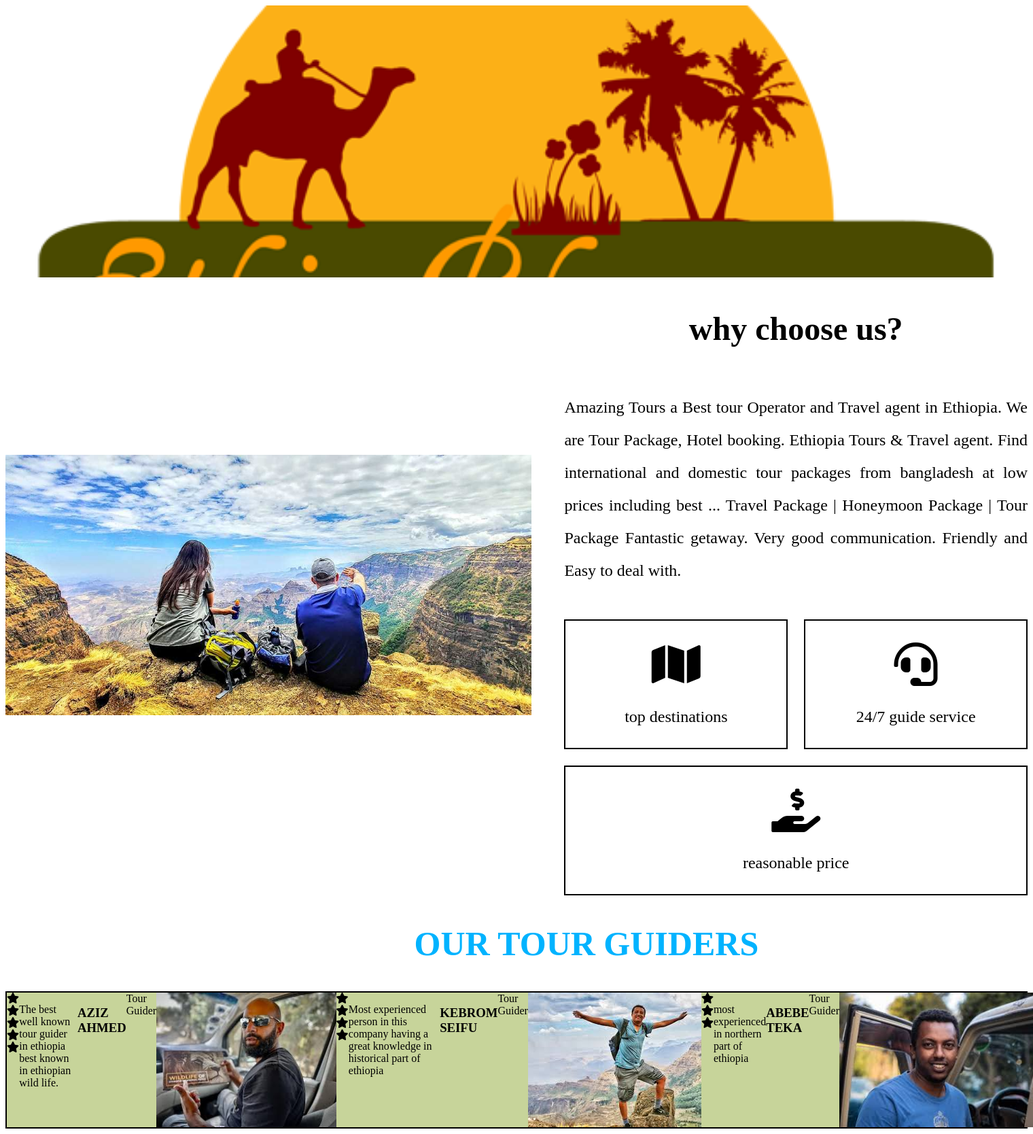
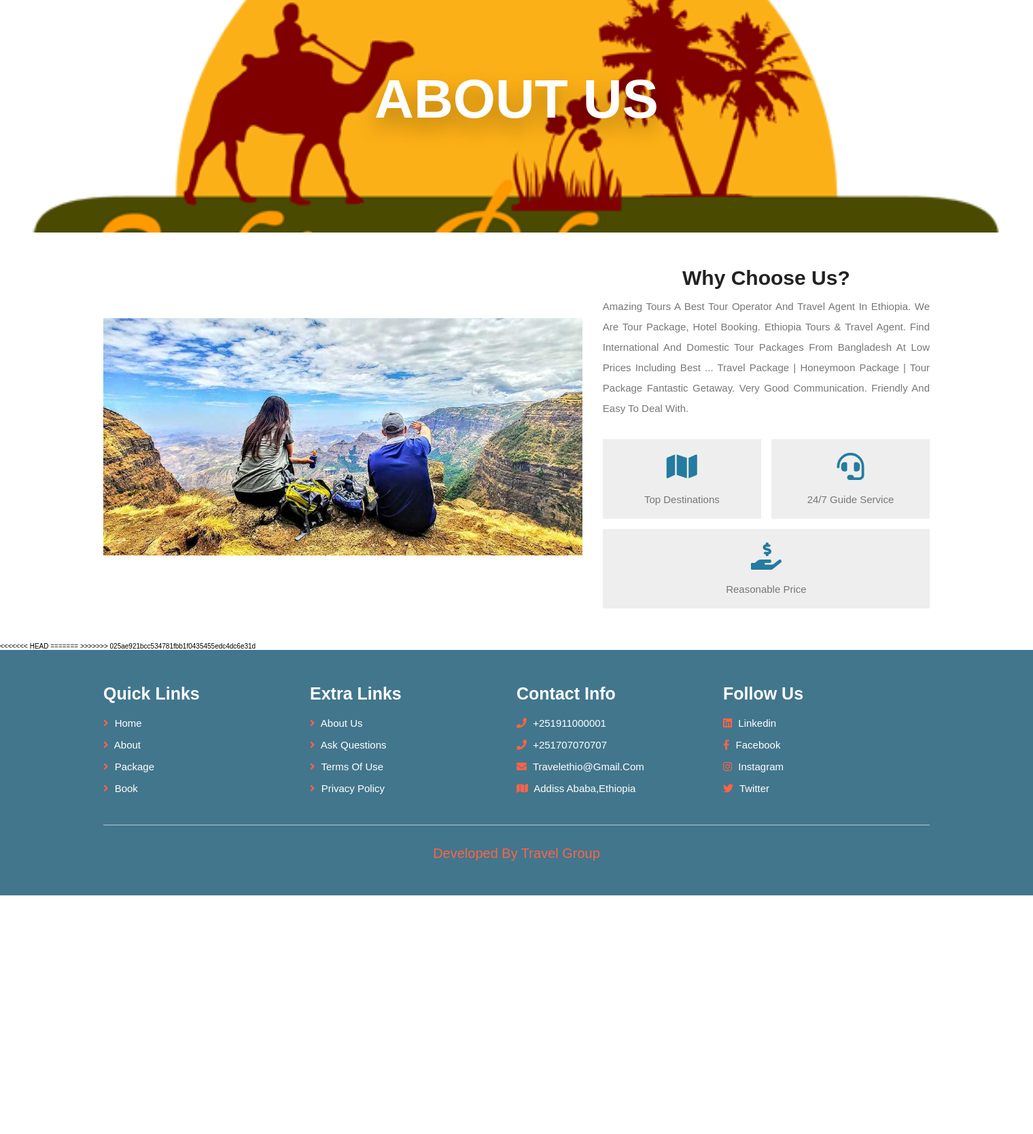
Before and after one commit to yared-abera/travel-and-tour-Guidance-project, a PHP site: page /about.php in a window 1520 px wide; the page is wider, and only the part inside the window is pictured. Shown: that part at 68% size. After the commit the page ends 1317 px from the top of that part, so only its background shows below. Run offline with PHP 8.4, Linux system fonts and the light colour scheme.

Commit message:
about section footer added

```diff
--- a/about.php
+++ b/about.php
@@ -10,9 +10,21 @@
 
    <link rel="stylesheet" href="https://cdnjs.cloudflare.com/ajax/libs/font-awesome/5.15.4/css/all.min.css">
    <link rel="stylesheet" href="css/about.css">
+    <script>
+       $(document).ready(function(){
+           $(".scroll-top").click(function() {
+               $("html, body").animate({
+                  scrollTop: 0
+             }, "slow");
+               return false;
+        });
+       });
+   </script>
 </head>
 <body>
+
    <div class="heading" style="background:url(images/blo.png)  no-repeat">
+      <h1>ABOUT US</h1>
 
 
 </div>
@@ -43,58 +55,12 @@
    </div>
 
 </section>
-<section class="reviews">
-
-   <h1 class="heading-title"> OUR TOUR GUIDERS </h1>
-
-   <div class="swiper reviews-slider">
-
-      <div class="swiper-wrapper">
-
-         <div class="swiper-slide">
-            <div class="stars">
-               <i class="fas fa-star"></i>
-               <i class="fas fa-star"></i>
-               <i class="fas fa-star"></i>
-               <i class="fas fa-star"></i>
-               <i class="fas fa-star"></i>
-            </div>
-            <p>The best well known tour guider in ethiopia best known in ethiopian wild life.</p>
-            <h3>AZIZ AHMED</h3>
-            <span>Tour Guider</span>
-            <img src="images/aziz ahmed.jfif" alt="">
-         </div>
-
-         <div class="swiper-slide">
-            <div class="stars">
-               <i class="fas fa-star"></i>
-               <i class="fas fa-star"></i>
-               <i class="fas fa-star"></i>
-               <i class="fas fa-star"></i>
-            </div>
-            <p>Most experienced person in this company having a great knowledge in historical part of ethiopia</p>
-            <h3>KEBROM SEIFU</h3>
-            <span>Tour Guider</span>
-            <img src="images/kebrom.jfif" alt="">
-         </div>
-
-         <div class="swiper-slide">
-            <div class="stars">
-               <i class="fas fa-star"></i>
-               <i class="fas fa-star"></i>
-               <i class="fas fa-star"></i>
-            </div>
-            <p>most experienced in northern part of ethiopia</p>
-            <h3>ABEBE TEKA</h3>
-            <span>Tour Guider</span>
-            <img src="images/abebe.jfif" alt="">
-         </div>
 
 
 
-      </div>
-
-   </div>
-</section>
+<script src="js/script.js"></script>
+<?php
+include "footer.php";
+?>
 </body>
 </html>
--- a/css/about.css
+++ b/css/about.css
@@ -1,4 +1,40 @@
+:root {
+  --main-color: #247ba0;
+  --black: #222;
+  --white: #fff;
+  --tomato: #fd5e42;
+  --light-black: #777;
+  --light-white: #fff9;
+  --dark-bg: rgba(0, 0, 0, 0.7);
+  --light-bg: #eee;
+  --border: 0.1rem solid var(--main-color);
+  --box-shadow: 0 0.5rem 1rem rgba(0, 0, 0, 0.1);
+  --text-shadow: 0 1.5rem 3rem rgba(0, 0, 0, 0.3);
+}
+
+* {
+  font-family: 'Poppins', sans-serif;
+  margin: 0;
+  padding: 0;
+  box-sizing: border-box;
+  outline: none;
+  border: none;
+  text-decoration: none;
+  text-transform: capitalize;
+}
+
+html {
+  font-size: 62.5%;
+  overflow-x: hidden;
+}
+
+section {
+  padding: 5rem 10%;
+}
+
+/* header section style starts */
 .heading {
+  background: url(images/package-bg.jpg) no-repeat;
   background-size: cover !important;
   background-position: center !important;
   padding-top: 10rem;
@@ -9,11 +45,72 @@
 }
 
 .heading h1 {
-  font-size: 10rem;
+  font-size: 8rem;
   text-transform: uppercase;
-  font-family: 'Times New Roman', Times, serif;
-  color: white;
+  color: var(--white);
   text-shadow: var(--text-shadow);
+}
+
+.btn {
+  display: inline-block;
+  background: var(--tomato);
+  margin-top: 1rem;
+  color: var(--white);
+  font-size: 1.7rem;
+  padding: 1rem 3rem;
+  cursor: pointer;
+}
+
+.btn:hover {
+  background: var(--main-color);
+}
+
+.heading-title {
+  text-align: center;
+  margin-bottom: 3rem;
+  font-size: 5rem;
+  text-transform: uppercase;
+  color: var(--black);
+}
+
+.header {
+  position: sticky;
+  top: 0;
+  left: 0;
+  right: 0;
+  z-index: 1000;
+  background-color: var(--white);
+  display: flex;
+  padding-top: 0;
+  padding-bottom: 0;
+  box-shadow: var(--box-shadow);
+  align-items: center;
+  justify-content: space-between;
+}
+
+.header .logo {
+  color: var(--black);
+}
+
+.logo img {
+  width: 150px;
+  height: 120px;
+}
+
+.header .navbar a {
+  margin-left: 2rem;
+  color: #247ba0;
+  text-transform: uppercase;
+}
+
+.header .navbar a:hover {
+  color: var(--tomato);
+}
+
+#menu-btn {
+  cursor: pointer;
+  color: var(--black);
+  display: none;
 }
 
 .about {
@@ -58,20 +155,10 @@
   align-items: flex-end;
 }
 
-.icons {
-  border: 2px solid;
-  background-color: rgb(43, 129, 186);
-}
-
 .about .content .icons-container .icons {
   background: var(--light-bg);
   padding: 2rem;
   flex: 1 1 16rem;
-}
-
-.reviews .slide .stars i {
-  font-size: 1.7rem;
-  color: var(--main-color);
 }
 
 .about .content .icons-container .icons i {
@@ -80,76 +167,85 @@
   color: var(--main-color);
 }
 
-.reviews .slide span {
-  font-size: 1.5rem;
-  color: var(--main-color);
-  display: block;
-}
-
 .about .content .icons-container .icons span {
   font-size: 1.5rem;
   color: var(--light-black);
   display: block;
 }
 
-.reviews {
-  background: var(--light-bg);
-}
+@media (max-width: 450px) {
+  html {
+    font-size: 50%;
+  }
 
-.reviews .slide {
-  padding: 2rem;
-  border: var(--border);
-  background: var(--white);
-  text-align: center;
-  box-shadow: var(--box-shadow);
-  user-select: none;
-}
+  .heading-title {
+    font-size: 3.5rem;
+  }
 
-.reviews .slide .stars {
-  padding-bottom: 0.5rem;
-}
+  .logo img {
+    width: 70%;
+  }
 
-.reviews .slide p {
-  font-size: 1.5rem;
-  color: var(--light-black);
-  line-height: 2;
-  padding: 1rem 0;
-  text-align: justify;
-}
-
-.reviews .slide h3 {
-  font-size: 2rem;
-  color: var(--black);
-}
-
-.reviews .slide img {
-  height: 7rem;
-  width: 7rem;
-  border-radius: 50%;
-  margin-top: 1rem;
-}
-
-.reviews .heading-title {
-  margin-left: 40%;
-  font-size: 50px;
-  color: rgb(0, 179, 255);
-}
-
-.swiper-wrapper {
-  display: flex;
-  flex-direction: row;
-  border: 2px solid;
-  background-color: rgb(199, 212, 154);
-}
-
-.swiper-slide {
-  display: flex;
-  flex-direction: row;
-}
-
-@media (max-width: 450px) {
   .about.image {
     display: flex;
     flex-direction: column;
   }
 }
+
+@media (max-width: 1200px) {
+  section {
+    padding: 3rem 5%;
+  }
+}
+
+@media (max-width: 991px) {
+  html {
+    font-size: 55%;
+  }
+
+  section {
+    padding: 3rem 2rem;
+  }
+
+  .home .slide .content h3 {
+    font-size: 10vw;
+  }
+}
+
+@media (max-width: 768px) {
+  .heading h1 {
+    font-size: 4rem;
+  }
+
+  #menu-btn {
+    display: inline-block;
+    font-size: x-large;
+    transition: 0.2s linear;
+  }
+
+  #menu-btn.fa-times {
+    transform: rotate(180deg);
+  }
+
+  .header .navbar {
+    position: absolute;
+    top: 99%;
+    left: 0;
+    right: 0;
+    background-color: var(--white);
+    border-top: var(--border);
+    padding: 2rem;
+    transition: 0.2s linear;
+    clip-path: polygon(0 0, 100% 0, 100% 0, 0 0);
+  }
+
+  .header .navbar.active {
+    clip-path: polygon(0 0, 100% 0, 100% 100%, 0 100%);
+  }
+
+  .header .navbar a {
+    display: block;
+    margin: 2rem;
+    text-align: center;
+  }
+}
```
